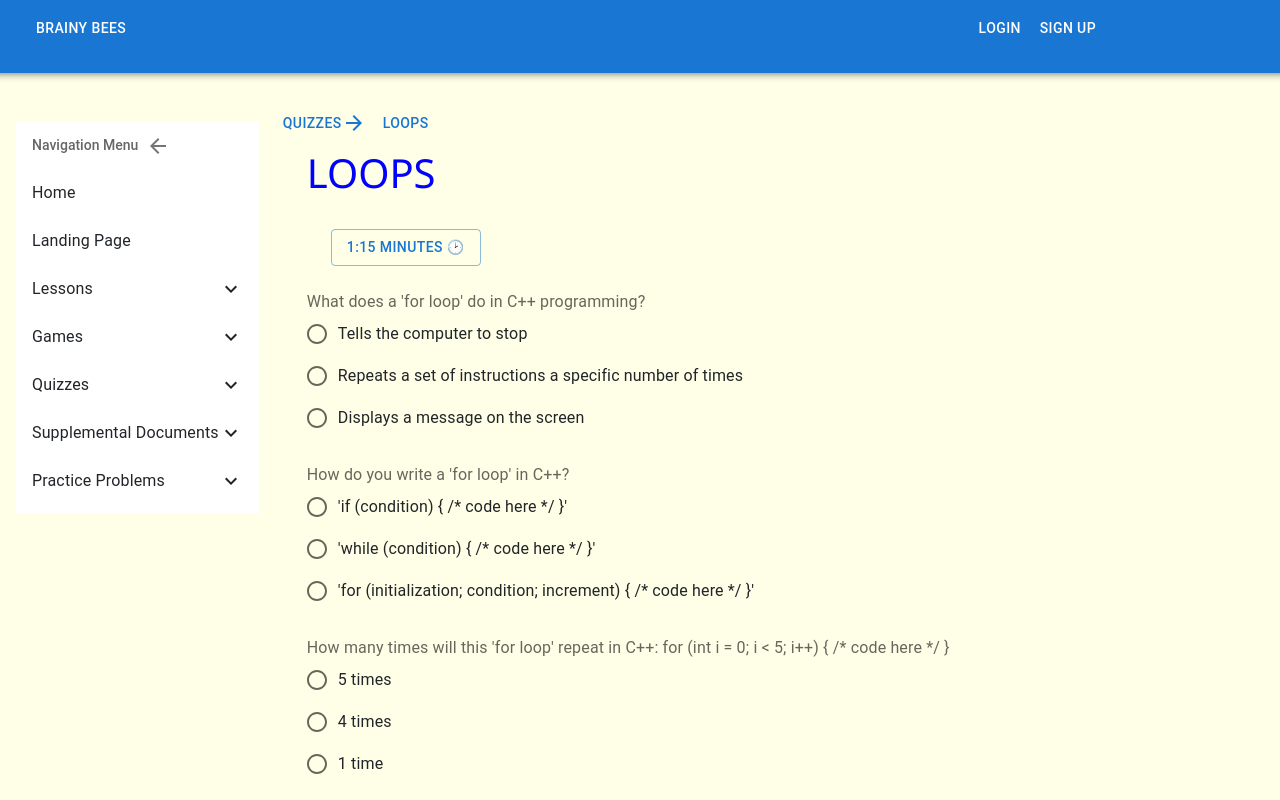
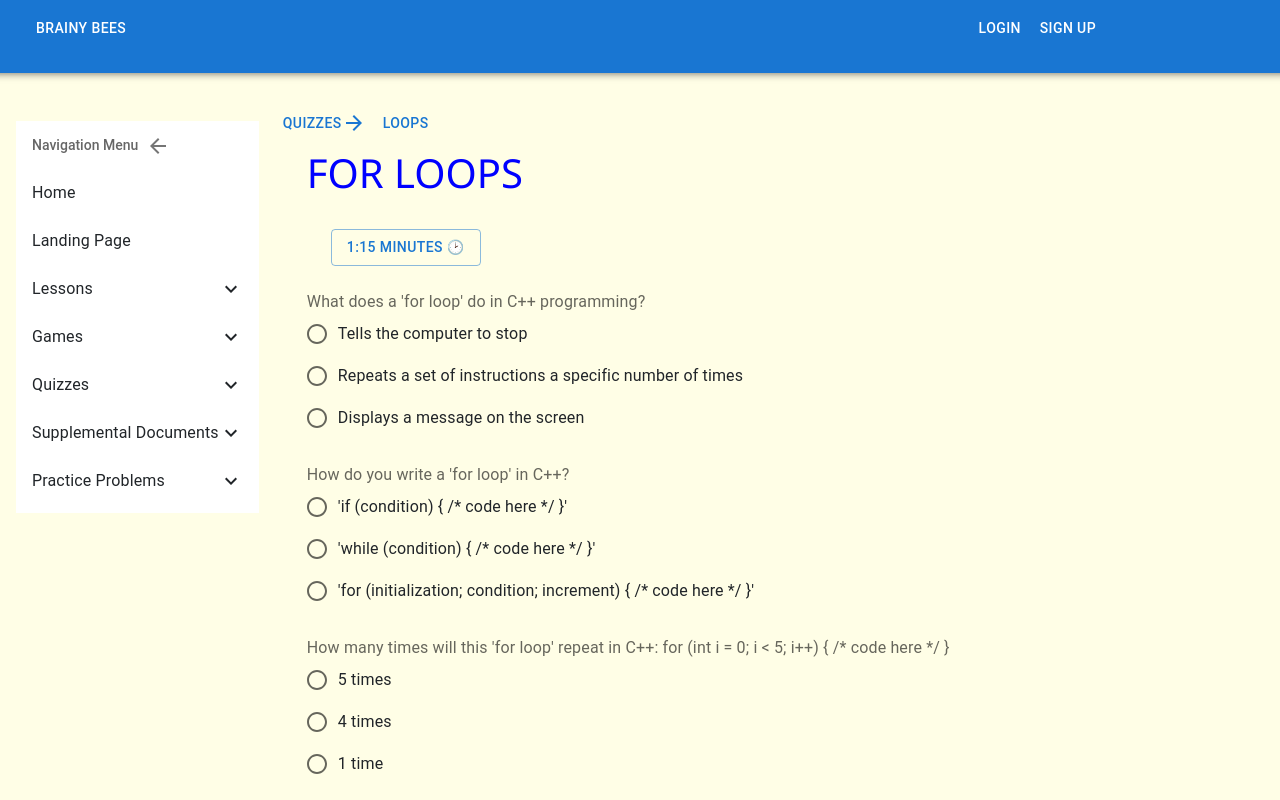
Before and after one commit to 19priyanka/CPSC481_BrainyBees, a React (Create React App) app: page /Quizzes/Loops/ForLoopQuiz in a window 1280 px wide. Shown: the top 800 px of the page. Built offline with nearby package versions, Linux system fonts and the light colour scheme.

Commit message:
Showpath added

```diff
--- a/src/Quiz/QuizPage.js
+++ b/src/Quiz/QuizPage.js
@@ -52,7 +52,7 @@ export default function Genericquestionsection() {
     },
   ];
 
-  const title = "LOOPS";
+  const title = "FOR LOOPS";
 
   const [time, setTime] = useState(80);
   const [blink, setBlink] = useState(false);
@@ -139,6 +139,7 @@ export default function Genericquestionsection() {
   return (
     <>
       <ShowPath></ShowPath>
+
       <section className="mainSection mx-4 mb-4 p-2 rounded" style={pageStyle}>
         <h1 style={{ color: "blue" }}>{title}</h1>
         <Button
--- a/src/Quiz/Results.js
+++ b/src/Quiz/Results.js
@@ -25,7 +25,8 @@ export default function Results() {
 
   return (
     <>
-      <ShowPath />
+      <ShowPath></ShowPath>
+
       <h1 style={{ color: "blue" }}>RESULTS</h1>
       <div
         style={{
```
